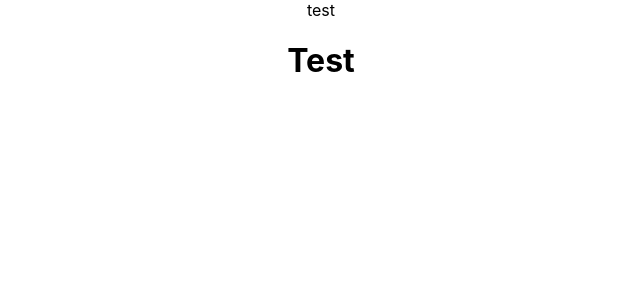
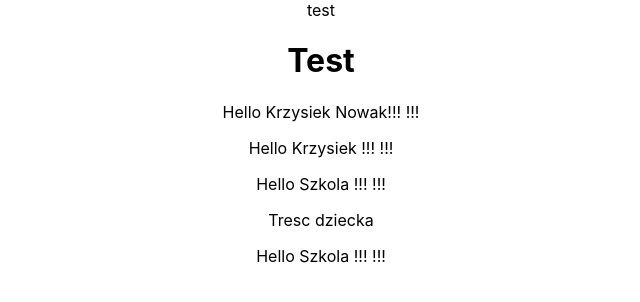
Before and after one commit to annaabramowicz/React-sandbox, a React (Create React App) app: page / in a window 1280 px wide. Shown: the top 302 px of the page, without its empty margins (319-959 px from the left). Built offline with nearby package versions, Linux system fonts and the light colour scheme.

Commit message:
basic of function komponents and props

```diff
--- a/src/App.js
+++ b/src/App.js
@@ -1,11 +1,30 @@
-import React from 'react';
+import React, { Children } from 'react';
 import './App.css';
+
+
+function Hello({firstName, lastName, children}) {
+  return(
+    <div className="App">
+      <p>Hello {firstName} {lastName}!!! !!!</p>
+      <p>{children}</p>
+    </div>
+  );
+}
+
+Hello.defaultProps = {
+  firstName: "Szkola",
+  // lastName : "Reacta"
+}
 
 function App() {
   return (
     <div className="App">
       test
         <h1>Test</h1>
+        <Hello firstName="Krzysiek" lastName="Nowak"/>
+        <Hello firstName="Krzysiek" />
+        <Hello>Tresc dziecka</Hello>
+        <Hello/>
     </div>
   );
 }
```
